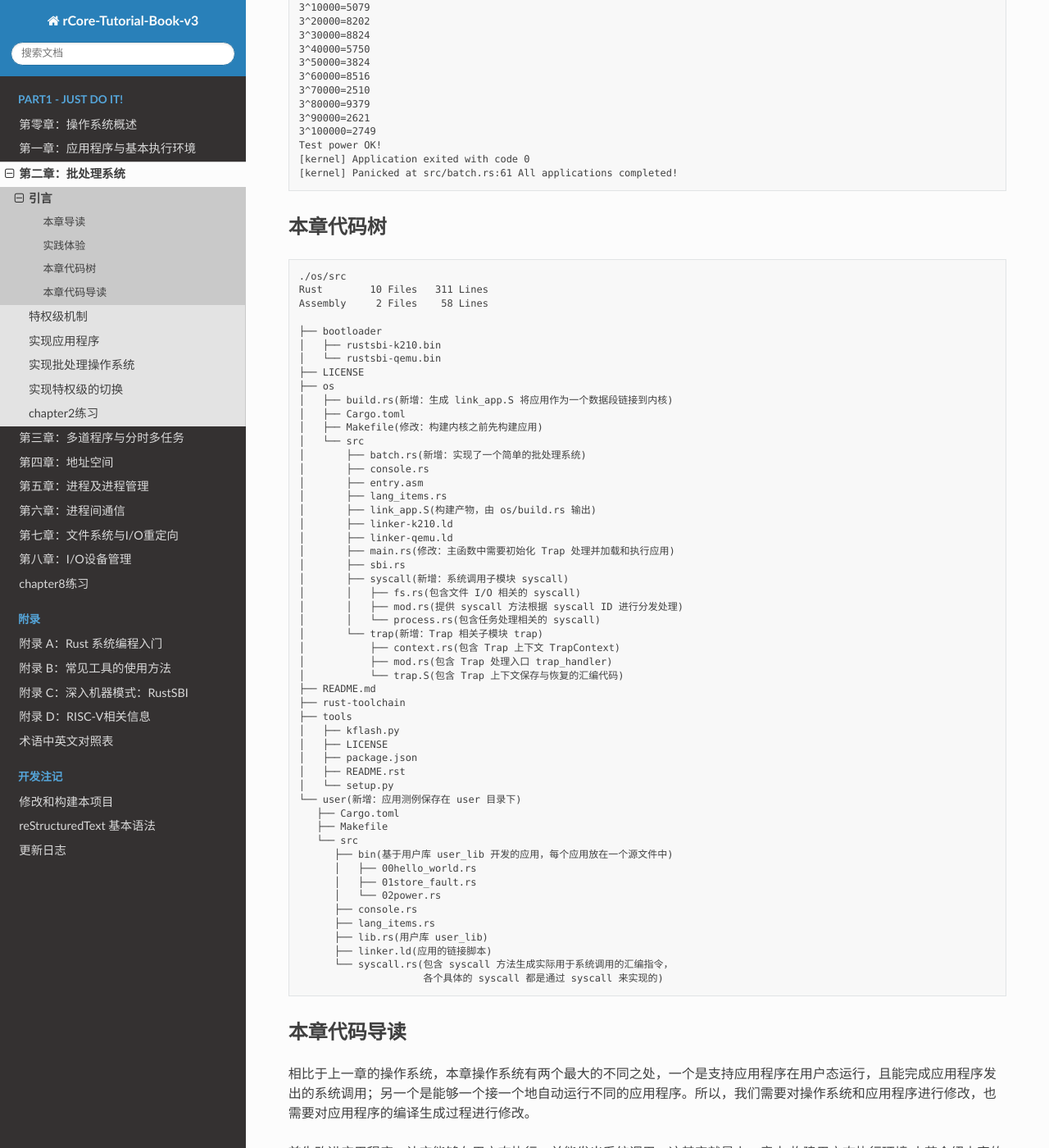
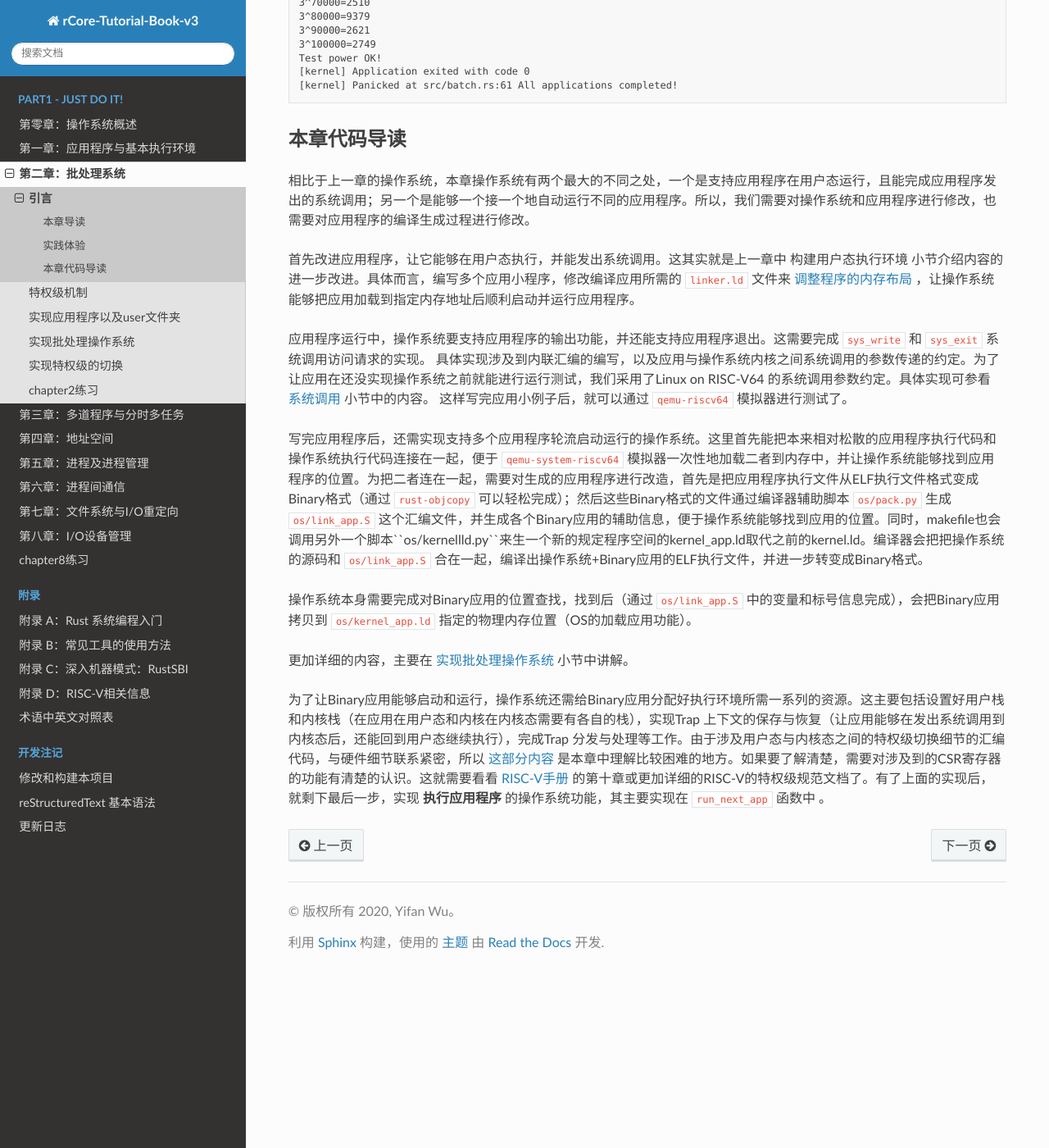
Before and after one commit to LearningOS/uCore-Tutorial-Guide-2022S, a Sphinx documentation site: the page built from source/chapter2/0intro.rst, in a window 1280 px wide and 1400 px high, scrolled down 2066 px. Shown: the whole window at 82% size. Built offline with Sphinx 7.4.7 and the Read the Docs theme 2.0.0, drawn with Linux system fonts in a browser that asks for light colours; some of the changed text lies outside the part shown.

Commit message:
fix ch1,start ch2.

```diff
--- a/source/chapter2/0intro.rst
+++ b/source/chapter2/0intro.rst
@@ -12,7 +12,7 @@
 - 通过批处理支持多个程序的自动加载和运行
 - 操作系统利用硬件特权级机制，实现对操作系统自身的保护
 
-上一章，我们在 RV64 裸机平台上成功运行起来了 ``Hello, world!`` 。看起来这个过程非常顺利，只需要一条命令就能全部完成。但实际上，在那个计算机刚刚诞生的年代，很多事情并不像我们想象的那么简单。 当时，程序被记录在打孔的卡片上，使用汇编语言甚至机器语言来编写。而稀缺且昂贵的计算机由专业的管理员负责操作，就和我们在上一章所做的事情一样，他们手动将卡片输入计算机，等待程序运行结束或者终止程序的运行。最后，他们从计算机的输出端——也就是打印机中取出程序的输出并交给正在休息室等待的程序提交者。
+上一章，我们在 RV64 裸机平台上成功运行起来了 ``Hello, world!``并成功实现了染色的过程 。看起来这个过程非常顺利，只需要一条命令就能全部完成。但实际上，在那个计算机刚刚诞生的年代，很多事情并不像我们想象的那么简单。 当时，程序被记录在打孔的卡片上，使用汇编语言甚至机器语言来编写。而稀缺且昂贵的计算机由专业的管理员负责操作，就和我们在上一章所做的事情一样，他们手动将卡片输入计算机，等待程序运行结束或者终止程序的运行。最后，他们从计算机的输出端——也就是打印机中取出程序的输出并交给正在休息室等待的程序提交者。
 
 实际上，这样做是一种对于珍贵的计算资源的浪费。因为当时的计算机和今天的个人计算机不同，它的体积极其庞大，能够占满一整个空调房间，像巨大的史前生物。管理员在房间的各个地方跑来跑去、或是等待打印机的输出的这些时间段，计算机都并没有在工作。于是，人们希望计算机能够不间断的工作且专注于计算任务本身。
 
@@ -24,10 +24,7 @@
 
 程序总是难免出现错误。但人们希望一个程序的错误不要影响到操作系统本身，它只需要终止出错的程序，转而运行执行序列中的下一个程序即可。如果后面的程序都无法运行就太糟糕了。这种 *保护* 操作系统不受有意或无意出错的程序破坏的机制被称为 **特权级** (Privilege) 机制，它实现了用户态和内核态的隔离，需要软件和硬件的共同努力。
 
-
-本章主要是设计和实现建立支持批处理系统的泥盆纪“邓式鱼”操作系统，从而对可支持运行一批应用程序的执行环境有一个全面和深入的理解。
-
-本章我们的目标让泥盆纪“邓式鱼”操作系统能够感知多个应用程序的存在，并一个接一个地运行这些应用程序，当一个应用程序执行完毕后，会启动下一个应用程序，直到所有的应用程序都执行完毕。
+本章我们的主要目的也是设计一个批处理的操作系统。毕竟将待执行的程序嵌入main.c之中是十分粗暴的，也不符合我们对操作系统的认知。这同时也意味着我们将开始使用独立的测例文件，并把它们打包到os之中。
 
 .. image:: deng-fish.png
    :align: center
@@ -36,14 +33,12 @@
 实践体验
 ---------------------------
 
-本章我们的批处理系统将连续运行三个应用程序，放在 ``user/src/bin`` 目录下。
+本章我们的批处理系统将连续运行三个应用程序，放在 ``user/target/bin`` 目录下。
 
 获取本章代码：
 
 .. code-block:: console
 
-   $ git clone https://github.com/rcore-os/rCore-Tutorial-v3.git
-   $ cd rCore-Tutorial-v3
    $ git checkout ch2
 
 在 qemu 模拟器上运行本章代码：
@@ -99,65 +94,6 @@
    [kernel] Application exited with code 0
    [kernel] Panicked at src/batch.rs:61 All applications completed!
 
-本章代码树
--------------------------------------------------
-
-.. code-block::
-
-   ./os/src
-   Rust        10 Files   311 Lines
-   Assembly     2 Files    58 Lines
-
-   ├── bootloader
-   │   ├── rustsbi-k210.bin
-   │   └── rustsbi-qemu.bin
-   ├── LICENSE
-   ├── os
-   │   ├── build.rs(新增：生成 link_app.S 将应用作为一个数据段链接到内核)
-   │   ├── Cargo.toml
-   │   ├── Makefile(修改：构建内核之前先构建应用)
-   │   └── src
-   │       ├── batch.rs(新增：实现了一个简单的批处理系统)
-   │       ├── console.rs
-   │       ├── entry.asm
-   │       ├── lang_items.rs
-   │       ├── link_app.S(构建产物，由 os/build.rs 输出)
-   │       ├── linker-k210.ld
-   │       ├── linker-qemu.ld
-   │       ├── main.rs(修改：主函数中需要初始化 Trap 处理并加载和执行应用)
-   │       ├── sbi.rs
-   │       ├── syscall(新增：系统调用子模块 syscall)
-   │       │   ├── fs.rs(包含文件 I/O 相关的 syscall)
-   │       │   ├── mod.rs(提供 syscall 方法根据 syscall ID 进行分发处理)
-   │       │   └── process.rs(包含任务处理相关的 syscall)
-   │       └── trap(新增：Trap 相关子模块 trap)
-   │           ├── context.rs(包含 Trap 上下文 TrapContext)
-   │           ├── mod.rs(包含 Trap 处理入口 trap_handler)
-   │           └── trap.S(包含 Trap 上下文保存与恢复的汇编代码)
-   ├── README.md
-   ├── rust-toolchain
-   ├── tools
-   │   ├── kflash.py
-   │   ├── LICENSE
-   │   ├── package.json
-   │   ├── README.rst
-   │   └── setup.py
-   └── user(新增：应用测例保存在 user 目录下)
-      ├── Cargo.toml
-      ├── Makefile
-      └── src
-         ├── bin(基于用户库 user_lib 开发的应用，每个应用放在一个源文件中)
-         │   ├── 00hello_world.rs
-         │   ├── 01store_fault.rs
-         │   └── 02power.rs
-         ├── console.rs
-         ├── lang_items.rs
-         ├── lib.rs(用户库 user_lib)
-         ├── linker.ld(应用的链接脚本)
-         └── syscall.rs(包含 syscall 方法生成实际用于系统调用的汇编指令，
-                        各个具体的 syscall 都是通过 syscall 来实现的)
-
-
 本章代码导读
 -----------------------------------------------------
 
@@ -167,11 +103,10 @@
 
 应用程序运行中，操作系统要支持应用程序的输出功能，并还能支持应用程序退出。这需要完成 ``sys_write`` 和 ``sys_exit`` 系统调用访问请求的实现。 具体实现涉及到内联汇编的编写，以及应用与操作系统内核之间系统调用的参数传递的约定。为了让应用在还没实现操作系统之前就能进行运行测试，我们采用了Linux on RISC-V64 的系统调用参数约定。具体实现可参看 :ref:`系统调用 <term-call-syscall>` 小节中的内容。 这样写完应用小例子后，就可以通过  ``qemu-riscv64`` 模拟器进行测试了。
 
-写完应用程序后，还需实现支持多个应用程序轮流启动运行的操作系统。这里首先能把本来相对松散的应用程序执行代码和操作系统执行代码连接在一起，便于   ``qemu-system-riscv64`` 模拟器一次性地加载二者到内存中，并让操作系统能够找到应用程序的位置。为把二者连在一起，需要对生成的应用程序进行改造，首先是把应用程序执行文件从ELF执行文件格式变成Binary格式（通过 ``rust-objcopy`` 可以轻松完成）；然后这些Binary格式的文件通过编译器辅助脚本 ``os/build.rs`` 转变变成 ``os/src/link_app.S`` 这个汇编文件的一部分，并生成各个Binary应用的辅助信息，便于操作系统能够找到应用的位置。编译器会把把操作系统的源码和 ``os/src/link_app.S`` 合在一起，编译出操作系统+Binary应用的ELF执行文件，并进一步转变成Binary格式。
+写完应用程序后，还需实现支持多个应用程序轮流启动运行的操作系统。这里首先能把本来相对松散的应用程序执行代码和操作系统执行代码连接在一起，便于   ``qemu-system-riscv64`` 模拟器一次性地加载二者到内存中，并让操作系统能够找到应用程序的位置。为把二者连在一起，需要对生成的应用程序进行改造，首先是把应用程序执行文件从ELF执行文件格式变成Binary格式（通过 ``rust-objcopy`` 可以轻松完成）；然后这些Binary格式的文件通过编译器辅助脚本 ``os/pack.py`` 生成 ``os/link_app.S`` 这个汇编文件，并生成各个Binary应用的辅助信息，便于操作系统能够找到应用的位置。同时，makefile也会调用另外一个脚本``os/kernellld.py``来生一个新的规定程序空间的kernel_app.ld取代之前的kernel.ld。编译器会把把操作系统的源码和 ``os/link_app.S`` 合在一起，编译出操作系统+Binary应用的ELF执行文件，并进一步转变成Binary格式。
 
-操作系统本身需要完成对Binary应用的位置查找，找到后（通过 ``os/src/link_app.S`` 中的变量和标号信息完成），会把Binary应用拷贝到 ``user/src/linker.ld`` 指定的物理内存位置（OS的加载应用功能）。在一个应执行完毕后，还能加载另外一个应用，这主要是通过 ``AppManagerInner`` 数据结构和对应的函数 ``load_app`` 和 ``run_next_app`` 等来完成对应用的一系列管理功能。
+操作系统本身需要完成对Binary应用的位置查找，找到后（通过 ``os/link_app.S`` 中的变量和标号信息完成），会把Binary应用拷贝到 ``os/kernel_app.ld`` 指定的物理内存位置（OS的加载应用功能）。
 
-
-这主要在 :ref:`实现批处理操作系统  <term-batchos>` 小节中讲解。
+更加详细的内容，主要在 :ref:`实现批处理操作系统  <term-batchos>` 小节中讲解。
 
 为了让Binary应用能够启动和运行，操作系统还需给Binary应用分配好执行环境所需一系列的资源。这主要包括设置好用户栈和内核栈（在应用在用户态和内核在内核态需要有各自的栈），实现Trap 上下文的保存与恢复（让应用能够在发出系统调用到内核态后，还能回到用户态继续执行），完成Trap 分发与处理等工作。由于涉及用户态与内核态之间的特权级切换细节的汇编代码，与硬件细节联系紧密，所以 :ref:`这部分内容 <term-trap-handle>` 是本章中理解比较困难的地方。如果要了解清楚，需要对涉及到的CSR寄存器的功能有清楚的认识。这就需要看看 `RISC-V手册 <http://crva.ict.ac.cn/documents/RISC-V-Reader-Chinese-v2p1.pdf>`_ 的第十章或更加详细的RISC-V的特权级规范文档了。有了上面的实现后，就剩下最后一步，实现 **执行应用程序** 的操作系统功能，其主要实现在 ``run_next_app`` 函数中 。
```
Also changed, not shown: source/chapter1/1app-ee-platform.rst (+3 -15 lines), source/chapter2/2application.rst (+34 -1 lines).
